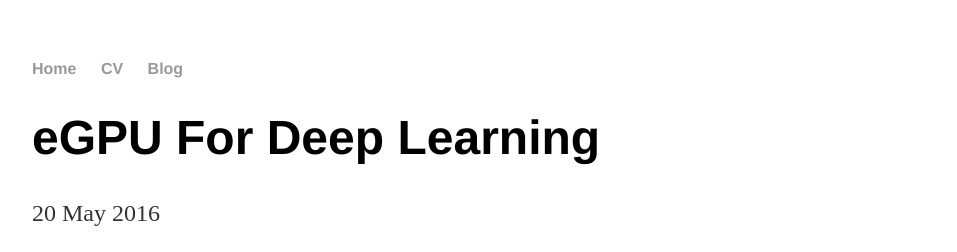
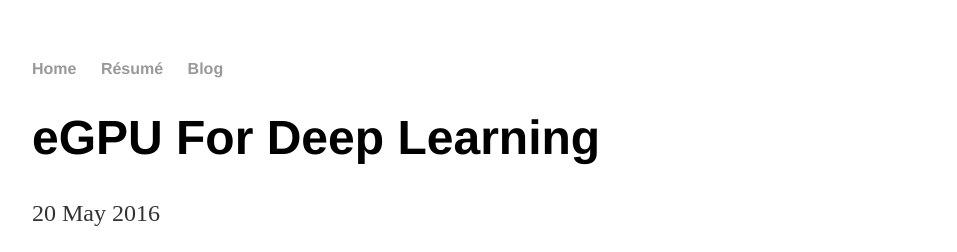
Before and after one commit to karans/karans.github.io, a Jekyll site: the page built from _posts/2016-05-20-Utilizing-eGPU's-For-Deep-Learning.md, in a window 1280 px wide and 900 px high. Shown: the top 252 px of the window, without its empty margins (160-1117 px from the left). Built offline with Jekyll 4.4.1, drawn with Linux system fonts in a browser that asks for light colours.

Commit message:
CV to resume

```diff
--- a/_layouts/default.html
+++ b/_layouts/default.html
@@ -9,7 +9,7 @@
 			<nav>
 	    		<ul>
 	        		<li><a href="/">Home</a></li>
-	        		<li><a href="/documents/pdfs/resume.pdf">CV</a></li>
+	        		<li><a href="/documents/pdfs/resume.pdf">Résumé</a></li>
 	        		<li><a href="/blog">Blog</a></li>
 	    		</ul>
 			</nav>
```
